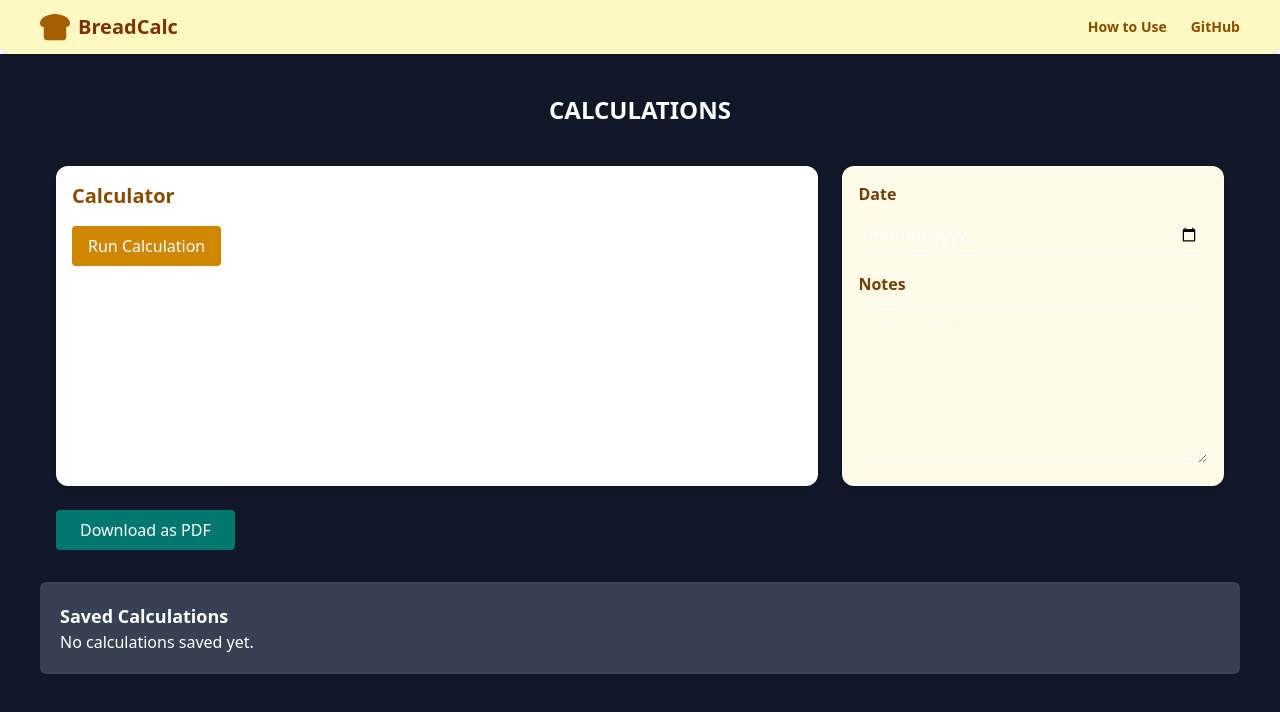
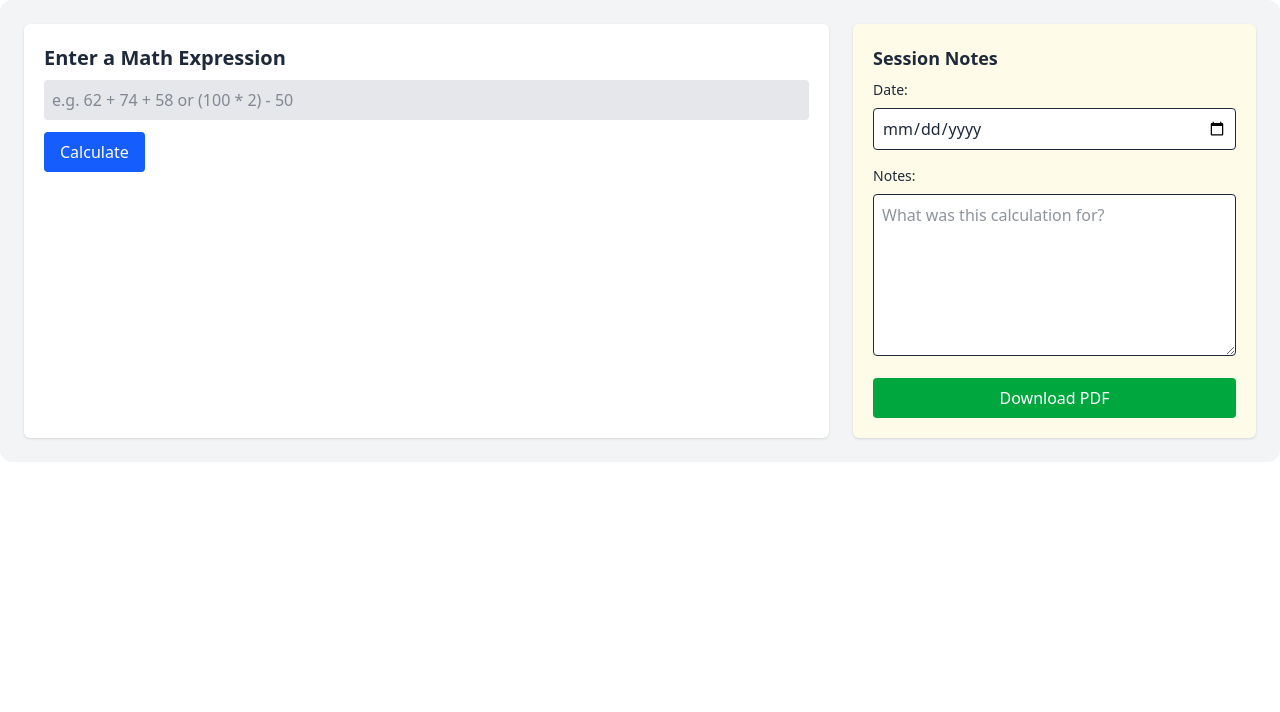
Before and after one commit to ShinzDev/Breadcalculator_SMEs-, a React (Vite) app: page / in a window 1280 px wide. Shown: the top 712 px of the page. Built offline with nearby package versions, Linux system fonts and the light colour scheme.

Commit message:
notes added

```diff
--- a/package.json
+++ b/package.json
@@ -13,6 +13,7 @@
     "@tailwindcss/vite": "^4.1.4",
     "@vercel/analytics": "^1.5.0",
     "jspdf": "^3.0.1",
+    "mathjs": "^14.4.0",
     "react": "^19.0.0",
     "react-dom": "^19.0.0",
     "react-icons": "^5.5.0",
--- a/src/App.tsx
+++ b/src/App.tsx
@@ -1,12 +1,14 @@
-import Nav from "./components/Nav"
-import Home from "./page/home"
+import CalculatorWithNotes from "./components/CalculatorWithNotes"
+// import Nav from "./components/Nav"
+// import Home from "./page/home"
 
 
 const App = () => {
   return (
     <div>
-      <Nav/>
-      <Home/>
+      {/* <Nav/> */}
+      {/* <Home/> */}
+      <CalculatorWithNotes/>
     </div>
   )
 }
--- /dev/null
+++ b/src/components/CalculatorWithNotes.tsx
@@ -0,0 +1,93 @@
+import { useRef, useState } from "react";
+import { evaluate } from "mathjs";
+import jsPDF from "jspdf";
+
+const CalculatorWithNotes = () => {
+  const [expression, setExpression] = useState("");
+  const [result, setResult] = useState<number | null>(null);
+  const [date, setDate] = useState("");
+  const [note, setNote] = useState("");
+  const [error, setError] = useState("");
+
+  const contentRef = useRef<HTMLDivElement>(null);
+
+  const handleCalculate = () => {
+    try {
+      const output = evaluate(expression);
+      setResult(output);
+      setError("");
+    } catch (err) {
+      setResult(null);
+      setError("Invalid expression");
+    }
+  };
+
+  const handleExportPDF = () => {
+    const doc = new jsPDF();
+    doc.setFontSize(14);
+    doc.text("🧮 Bread Calculator Summary", 10, 10);
+    doc.text(`📅 Date: ${date || "N/A"}`, 10, 20);
+    doc.text(`🔢 Expression: ${expression}`, 10, 30);
+    doc.text(`✅ Result: ${result ?? "Not calculated"}`, 10, 40);
+    doc.text("📝 Notes:", 10, 50);
+    doc.text(note || "No notes entered.", 10, 60, { maxWidth: 190 });
+    doc.save(`BreadCalc_${date || "session"}.pdf`);
+  };
+
+  return (
+    <div className="flex flex-col md:flex-row gap-6 p-6 bg-gray-100 rounded-xl text-gray-800">
+      {/* Calculator Section */}
+      <div className="w-full md:w-2/3 p-5 bg-white rounded-md shadow" ref={contentRef}>
+        <h2 className="text-xl font-bold mb-2">Enter a Math Expression</h2>
+        <input
+          type="text"
+          className="w-full p-2 mb-3 rounded bg-gray-200"
+          placeholder="e.g. 62 + 74 + 58 or (100 * 2) - 50"
+          value={expression}
+          onChange={(e) => setExpression(e.target.value)}
+        />
+        <button
+          className="bg-blue-600 text-white px-4 py-2 rounded hover:bg-blue-700"
+          onClick={handleCalculate}
+        >
+          Calculate
+        </button>
+        {error && <p className="mt-2 text-red-600">{error}</p>}
+        {result !== null && !error && (
+          <p className="mt-3 text-lg font-semibold">Result: {result}</p>
+        )}
+      </div>
+
+      {/* Notes Section */}
+      <div className="w-full md:w-1/3 p-5 bg-yellow-50 rounded-md shadow">
+        <h3 className="text-lg font-bold mb-2">Session Notes</h3>
+        <label className="block mb-2 text-sm font-medium">Date:</label>
+        <input
+          type="date"
+          value={date}
+          onChange={(e) => setDate(e.target.value)}
+          className="w-full mb-4 p-2 rounded bg-white border"
+        />
+
+        <label className="block mb-2 text-sm font-medium">Notes:</label>
+        <textarea
+          value={note}
+          onChange={(e) => setNote(e.target.value)}
+          rows={6}
+          className="w-full p-2 rounded bg-white border"
+          placeholder="What was this calculation for?"
+        />
+
+        <button
+          className="mt-4 bg-green-600 text-white px-4 py-2 rounded hover:bg-green-700 w-full"
+          onClick={handleExportPDF}
+          disabled={!result}
+        >
+          Download PDF
+        </button>
+      </div>
+    </div>
+  );
+};
+
+export default CalculatorWithNotes;
--- a/src/components/LandingPage.tsx
+++ b/src/components/LandingPage.tsx
@@ -5,6 +5,9 @@ const LandingPage = () => {
     <div>
         A better way to calculate, store, track and audit anything and everything about bread
 
+        <button>
+            try product here
+        </button>
     </div>
   )
 }
```
Also changed, not shown: 1 other file (tests, documents, lock files or other folders).
